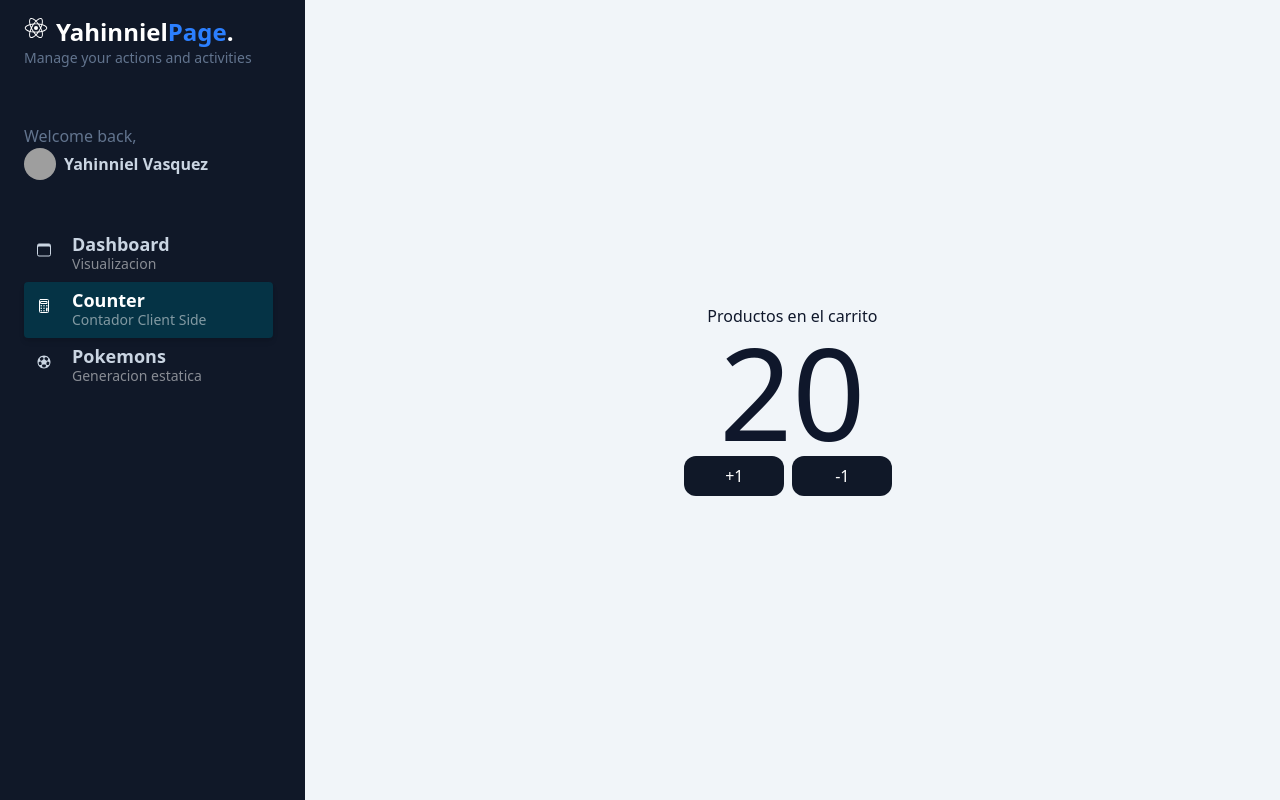
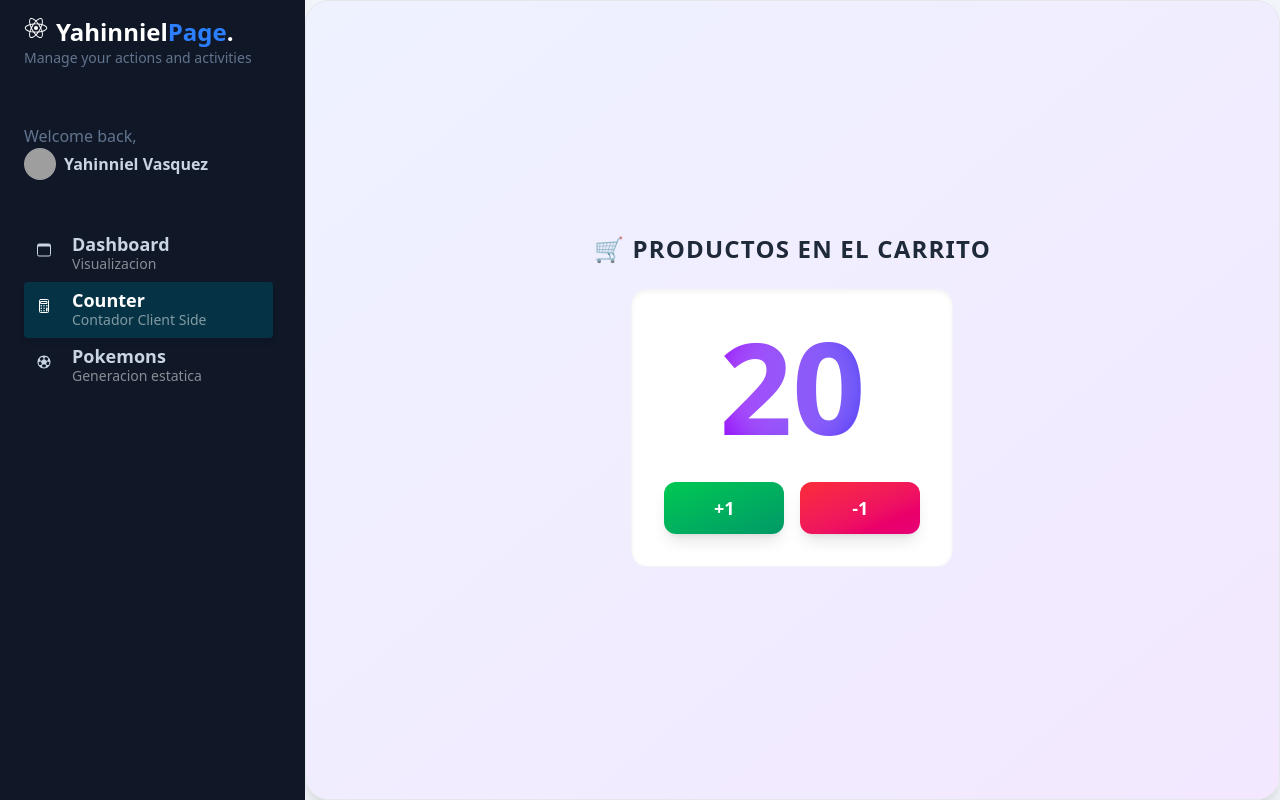
Before and after one commit to Yahi-Dev/my-dashboard-with-NextJs, a Next.js app: page /dashboard/counter in a window 1280 px wide. Built offline with nearby package versions, Linux system fonts and the light colour scheme; grey boxes are pictures that could not be loaded.

Commit message:
Update changes

```diff
--- a/src/app/dashboard/counter/page.tsx
+++ b/src/app/dashboard/counter/page.tsx
@@ -6,11 +6,14 @@ export const metadata = {
 };
 
 export default function CounterPage() {
-
   return (
-    <div className="flex flex-col items-center justify-center w-full h-full">
-      <span>Productos en el carrito</span>
-      <CartCounter value={20}/>
+    <div className="flex flex-col items-center justify-center w-full h-full bg-gradient-to-br from-indigo-50 to-purple-100 p-8 rounded-3xl shadow-lg border border-gray-200">
+      <span className="text-2xl font-bold text-gray-800 mb-6 tracking-wider uppercase">
+        🛒 Productos en el carrito
+      </span>
+      <div className="bg-white p-8 rounded-2xl shadow-inner border border-gray-100">
+        <CartCounter value={20} />
+      </div>
     </div>
   );
 }
--- a/src/shopping-cart/components/CartCounter.tsx
+++ b/src/shopping-cart/components/CartCounter.tsx
@@ -1,4 +1,4 @@
-'use client';
+"use client";
 
 import React, { useState } from "react";
 
@@ -6,30 +6,41 @@ interface Props {
   value?: number;
 }
 
-export const CartCounter = ({ value = 10 } : Props) => {
-
-    const [count, setCount] = useState(value);
+export const CartCounter = ({ value = 10 }: Props) => {
+  const [count, setCount] = useState(value);
 
   return (
-    <>
-      <span className="text-9xl">{count}</span>
+    <div className="flex flex-col items-center space-y-8">
+      {/* Contador con efecto neumorfismo */}
+      <div className="relative">
+        <span className="text-9xl font-extrabold text-transparent bg-clip-text bg-gradient-to-r from-purple-600 to-indigo-600">
+          {count}
+        </span>
+        <div className="absolute inset-0 bg-white rounded-full opacity-20 blur-md"></div>
+      </div>
 
-      <div className="flex">
+      {/* Botones con efectos interactivos */}
+      <div className="flex space-x-4">
         <button
           onClick={() => setCount(count + 1)}
-          className="flex items-center justify-center p-2 rounded-xl bg-gray-900 text-white hover:bg-gray-600 transition-all w-[100px] mr-2"
+          className="relative overflow-hidden flex items-center justify-center p-3 rounded-xl bg-gradient-to-br from-green-500 to-emerald-600 text-white hover:from-green-600 hover:to-emerald-700 transition-all w-[120px] shadow-lg hover:shadow-emerald-500/30 group"
         >
-          +1
+          <span className="relative z-10 font-bold text-lg">+1</span>
+          <span className="absolute inset-0 bg-white opacity-0 group-hover:opacity-10 transition-opacity"></span>
+          <span className="absolute -inset-1 bg-green-400 rounded-xl blur opacity-0 group-hover:opacity-30 transition-opacity"></span>
         </button>
 
         <button
           onClick={() => setCount(count - 1)}
-          className="flex items-center justify-center p-2 rounded-xl bg-gray-900 text-white hover:bg-gray-600 transition-all w-[100px] mr-2"
+          className="relative overflow-hidden flex items-center justify-center p-3 rounded-xl bg-gradient-to-br from-red-500 to-pink-600 text-white hover:from-red-600 hover:to-pink-700 transition-all w-[120px] shadow-lg hover:shadow-pink-500/30 group"
+          disabled={count === 0}
         >
-          -1
+          <span className="relative z-10 font-bold text-lg">-1</span>
+          <span className="absolute inset-0 bg-white opacity-0 group-hover:opacity-10 transition-opacity"></span>
+          <span className="absolute -inset-1 bg-red-400 rounded-xl blur opacity-0 group-hover:opacity-30 transition-opacity"></span>
         </button>
       </div>
-    </>
+    </div>
   );
 };
 
```
